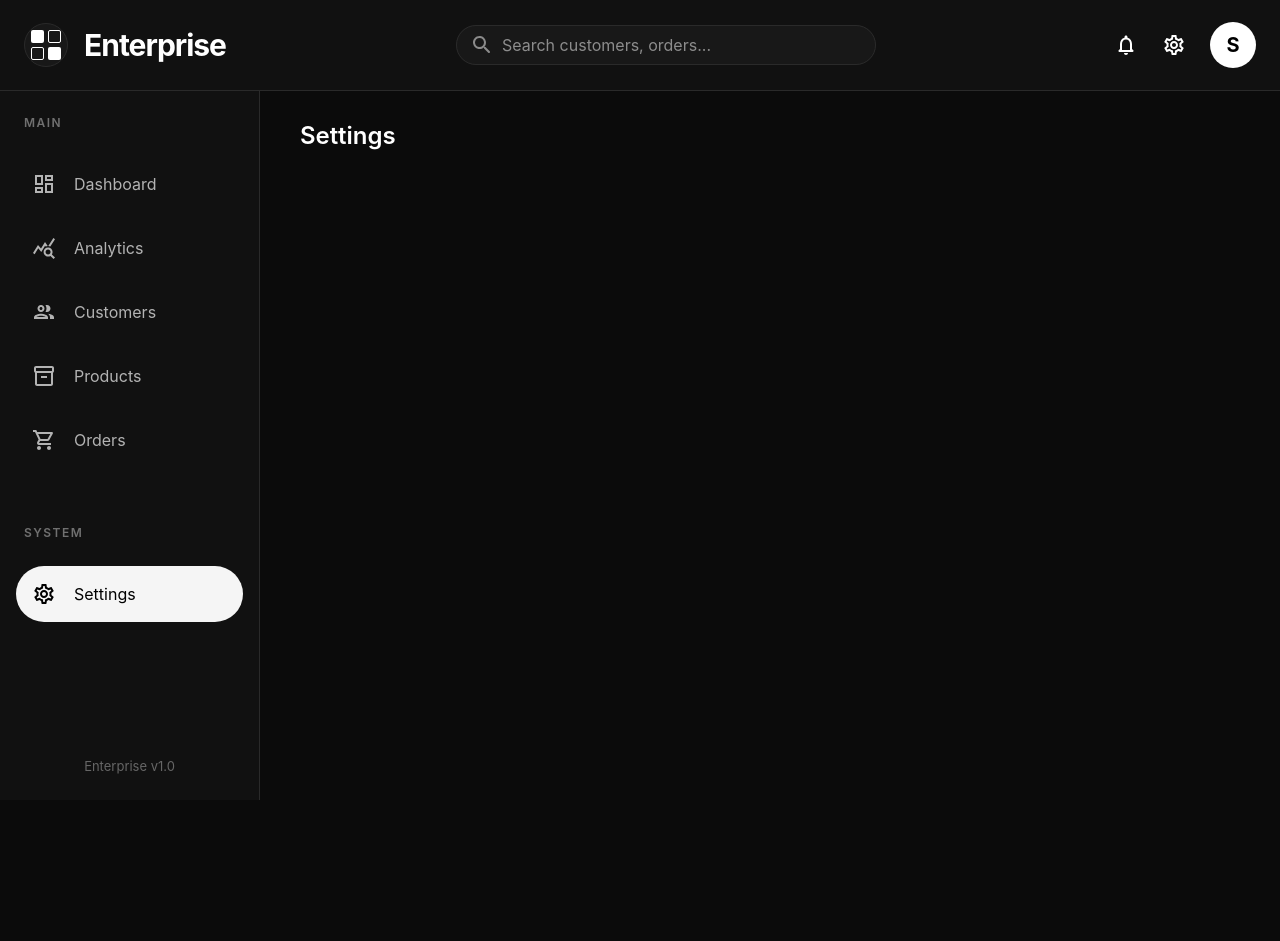
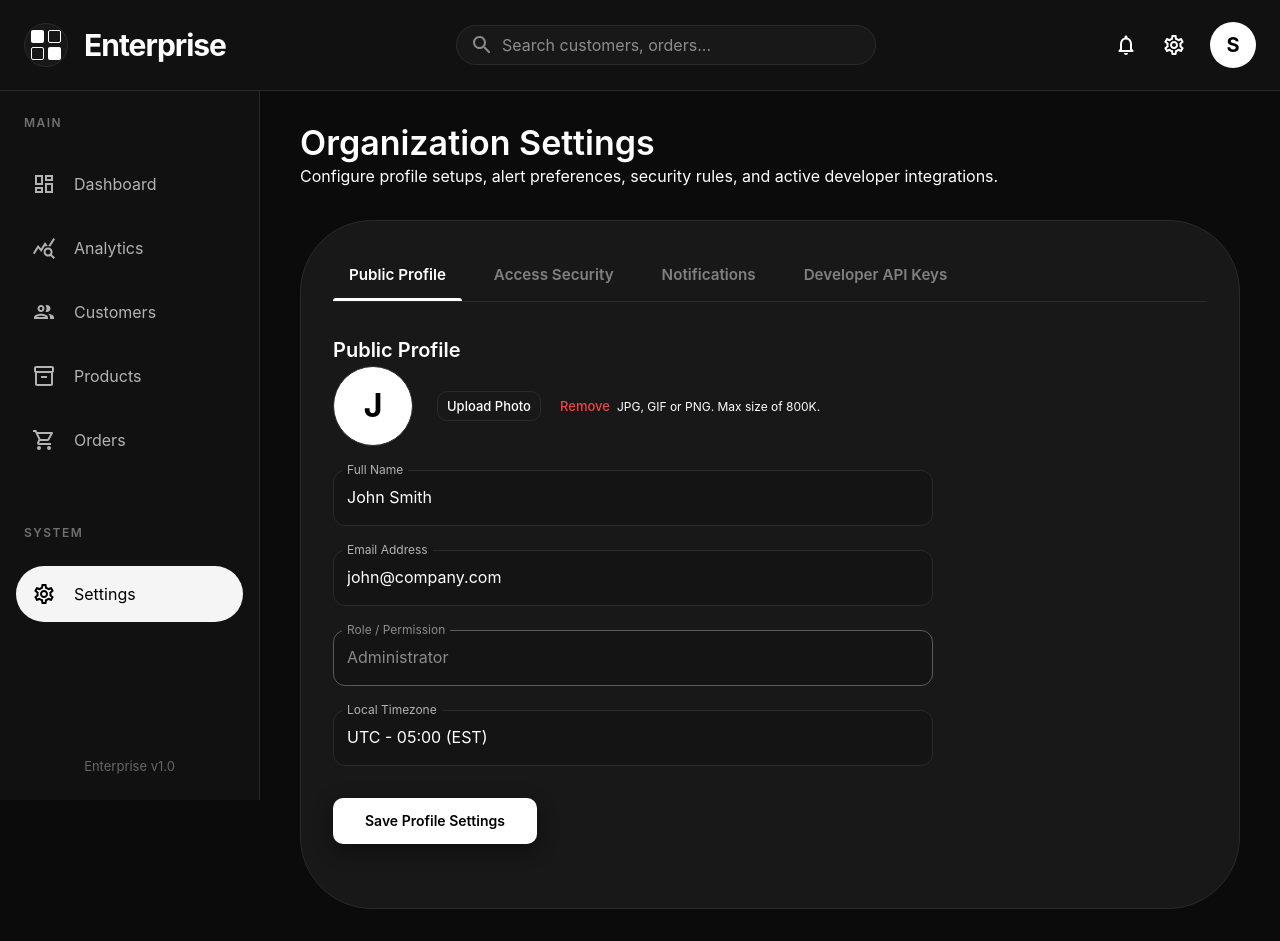
Before and after one commit to sourodeepsaha2/enterprise-dashboard, a React (Vite) app: page /settings in a window 1280 px wide. Before the commit the page ends 800 px from the top, so only its background shows below. Built offline with nearby package versions, Linux system fonts and the light colour scheme.

Commit message:
feat: orchestrate settings page tabs and layout

```diff
--- a/src/pages/Settings/Settings.jsx
+++ b/src/pages/Settings/Settings.jsx
@@ -1,12 +1,95 @@
+import { useState } from "react";
+import { Box, Tab, Tabs, Typography } from "@mui/material";
+
 import MainLayout from "../../components/layout/MainLayout";
-import { Typography } from "@mui/material";
+import SectionCard from "../../components/ui/SectionCard";
+import ProfileSettings from "./ProfileSettings";
+import SecuritySettings from "./SecuritySettings";
+import NotificationSettings from "./NotificationSettings";
+import ApiSettings from "./ApiSettings";
+
+function CustomTabPanel(props) {
+  const { children, value, index, ...other } = props;
+
+  return (
+    <div
+      role="tabpanel"
+      hidden={value !== index}
+      id={`settings-tabpanel-${index}`}
+      aria-labelledby={`settings-tab-${index}`}
+      {...other}
+    >
+      {value === index && (
+        <Box sx={{ py: 4 }}>
+          {children}
+        </Box>
+      )}
+    </div>
+  );
+}
 
 const Settings = () => {
+  const [value, setValue] = useState(0);
+
+  const handleChange = (event, newValue) => {
+    setValue(newValue);
+  };
+
   return (
     <MainLayout>
-      <Typography variant="h3">
-        Settings
-      </Typography>
+      <Box sx={{ mb: 4 }}>
+        <Typography variant="h4" fontWeight={700} mb={1}>
+          Organization Settings
+        </Typography>
+        <Typography color="text.secondary">
+          Configure profile setups, alert preferences, security rules, and active developer integrations.
+        </Typography>
+      </Box>
+
+      <SectionCard sx={{ p: 4, bgcolor: "#181818" }}>
+        <Box sx={{ borderBottom: "1px solid #2A2A2A" }}>
+          <Tabs
+            value={value}
+            onChange={handleChange}
+            sx={{
+              "& .MuiTab-root": {
+                textTransform: "none",
+                fontWeight: 600,
+                color: "#808080",
+                fontSize: "0.95rem",
+                pb: 2,
+                mr: 2,
+                "&.Mui-selected": {
+                  color: "#FFFFFF",
+                },
+              },
+              "& .MuiTabs-indicator": {
+                bgcolor: "#FFFFFF",
+                height: "3px",
+                borderRadius: "3px 3px 0 0",
+              },
+            }}
+          >
+            <Tab label="Public Profile" id="settings-tab-0" />
+            <Tab label="Access Security" id="settings-tab-1" />
+            <Tab label="Notifications" id="settings-tab-2" />
+            <Tab label="Developer API Keys" id="settings-tab-3" />
+          </Tabs>
+        </Box>
+
+        <CustomTabPanel value={value} index={0}>
+          <ProfileSettings />
+        </CustomTabPanel>
+        <CustomTabPanel value={value} index={1}>
+          <SecuritySettings />
+        </CustomTabPanel>
+        <CustomTabPanel value={value} index={2}>
+          <NotificationSettings />
+        </CustomTabPanel>
+        <CustomTabPanel value={value} index={3}>
+          <ApiSettings />
+        </CustomTabPanel>
+      </SectionCard>
     </MainLayout>
   );
 };
```
